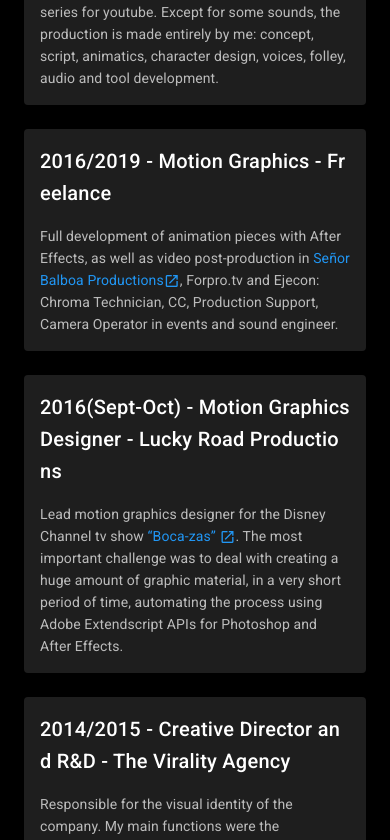
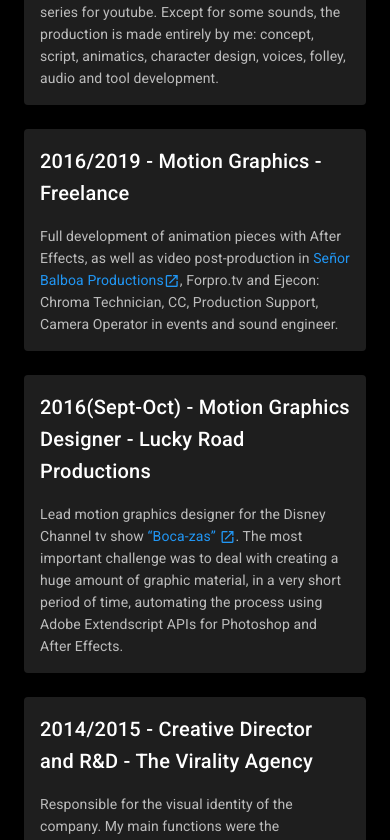
Before and after one commit to Octopodo/miguel-de-mendoza-resume.github.io, a Vue app: page / in a window 390 px wide. Shown: the part 2382-3222 px from the top of the page. Built offline with nearby package versions, Linux system fonts and the light colour scheme.

Commit message:
Mobile test

```diff
--- a/src/App.vue
+++ b/src/App.vue
@@ -30,4 +30,8 @@
 
 .no-underline
   text-decoration: none!important
+
+.v-card__text, .v-card__title
+  word-break: normal !important
+
 </style>
```
Also changed, not shown: 9 other files (tests, documents, lock files or other folders).
